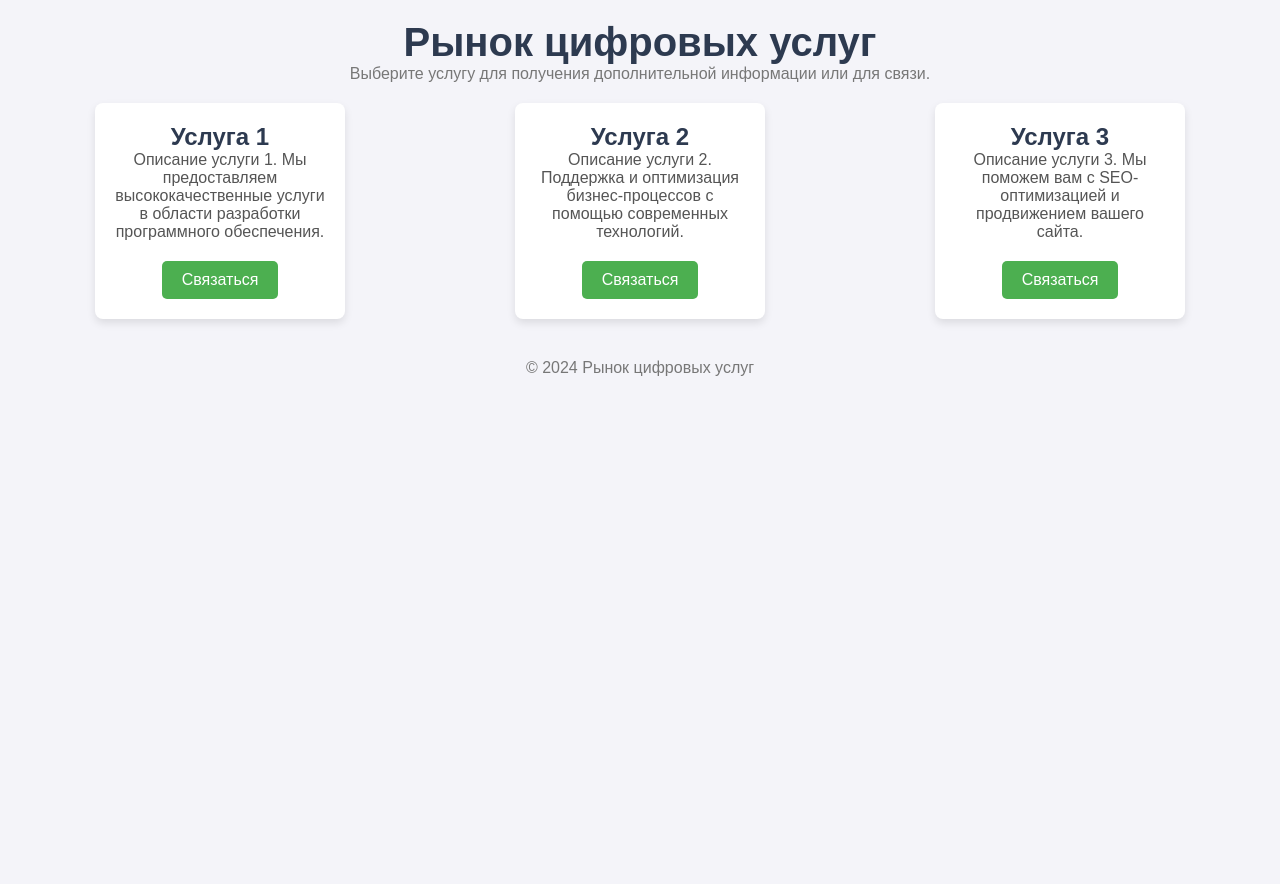
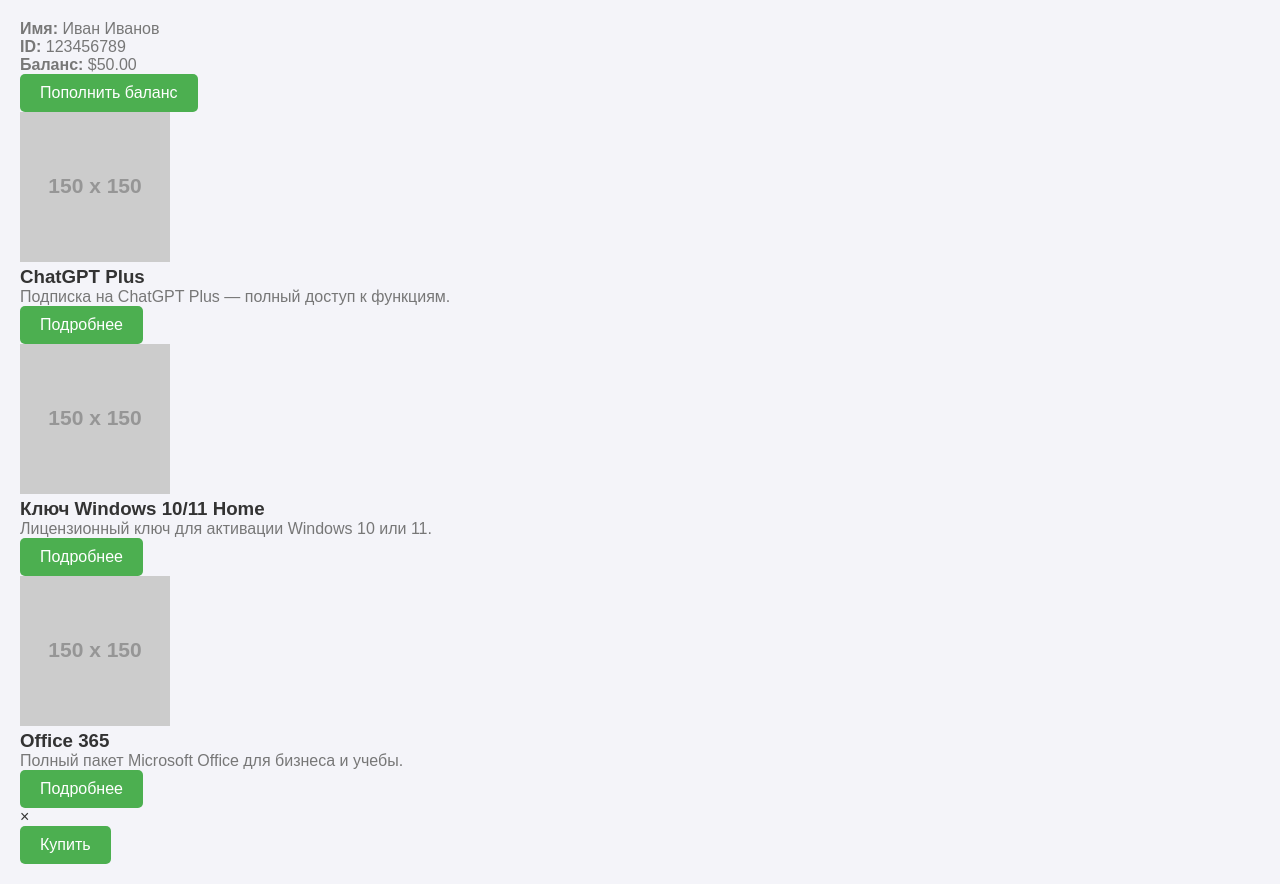
Before and after one commit to wxnderkind/Lavka, a plain HTML site: page index.html in a window 1280 px wide. Before the commit the page ends 800 px from the top, so only its background shows below. Drawn offline with Linux system fonts and the light colour scheme; placeholder pictures from the web are drawn by us.

Commit message:
Update index.html

```diff
--- a/index.html
+++ b/index.html
@@ -7,34 +7,48 @@
     <link rel="stylesheet" href="styles.css">
 </head>
 <body>
-    <header>
-        <h1>Рынок цифровых услуг</h1>
-        <p>Выберите услугу для получения дополнительной информации или для связи.</p>
-    </header>
 
-    <main>
-        <div class="service">
-            <h2>Услуга 1</h2>
-            <p>Описание услуги 1. Мы предоставляем высококачественные услуги в области разработки программного обеспечения.</p>
-            <button onclick="contactUs('Услуга 1')">Связаться</button>
+    <!-- Табличка с данными пользователя -->
+    <div class="user-info">
+        <div class="user-details">
+            <p><strong>Имя:</strong> Иван Иванов</p>
+            <p><strong>ID:</strong> 123456789</p>
+            <p><strong>Баланс:</strong> $50.00</p>
         </div>
+        <button class="top-up-button">Пополнить баланс</button>
+    </div>
 
-        <div class="service">
-            <h2>Услуга 2</h2>
-            <p>Описание услуги 2. Поддержка и оптимизация бизнес-процессов с помощью современных технологий.</p>
-            <button onclick="contactUs('Услуга 2')">Связаться</button>
+    <!-- Карточки товаров -->
+    <div class="products">
+        <div class="product-card">
+            <img src="https://via.placeholder.com/150" alt="ChatGPT Plus">
+            <h3>ChatGPT Plus</h3>
+            <p class="product-description">Подписка на ChatGPT Plus — полный доступ к функциям.</p>
+            <button class="buy-button" onclick="openProductDetails('chatgpt')">Подробнее</button>
         </div>
+        <div class="product-card">
+            <img src="https://via.placeholder.com/150" alt="Windows 10/11 Home">
+            <h3>Ключ Windows 10/11 Home</h3>
+            <p class="product-description">Лицензионный ключ для активации Windows 10 или 11.</p>
+            <button class="buy-button" onclick="openProductDetails('windows')">Подробнее</button>
+        </div>
+        <div class="product-card">
+            <img src="https://via.placeholder.com/150" alt="Office 365">
+            <h3>Office 365</h3>
+            <p class="product-description">Полный пакет Microsoft Office для бизнеса и учебы.</p>
+            <button class="buy-button" onclick="openProductDetails('office')">Подробнее</button>
+        </div>
+    </div>
 
-        <div class="service">
-            <h2>Услуга 3</h2>
-            <p>Описание услуги 3. Мы поможем вам с SEO-оптимизацией и продвижением вашего сайта.</p>
-            <button onclick="contactUs('Услуга 3')">Связаться</button>
+    <!-- Модальное окно с описанием товара -->
+    <div id="product-details" class="modal">
+        <div class="modal-content">
+            <span class="close" onclick="closeProductDetails()">×</span>
+            <h2 id="product-title"></h2>
+            <p id="product-description"></p>
+            <button class="buy-now-button">Купить</button>
         </div>
-    </main>
-
-    <footer>
-        <p>&copy; 2024 Рынок цифровых услуг</p>
-    </footer>
+    </div>
 
     <script src="app.js"></script>
 </body>
```
